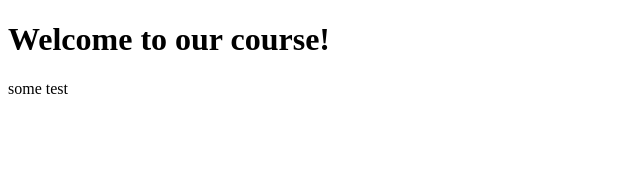
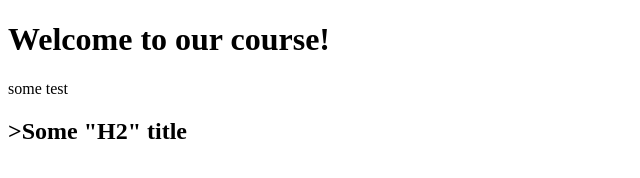
Before and after one commit to Lazeeerrrr/git-course, a plain HTML site: page index.html in a window 1280 px wide. Shown: the whole page, without its empty margins (0-640 px from the left). Drawn offline with Linux system fonts and the light colour scheme.

Commit message:
Add a new h2 title

```diff
--- a/index.html
+++ b/index.html
@@ -9,5 +9,6 @@
 <body>
     <h1>Welcome to our course!</h1>
     <p>some test</p>
+    <h2>>Some "H2" title</h2>
 </body>
 </html>
```
